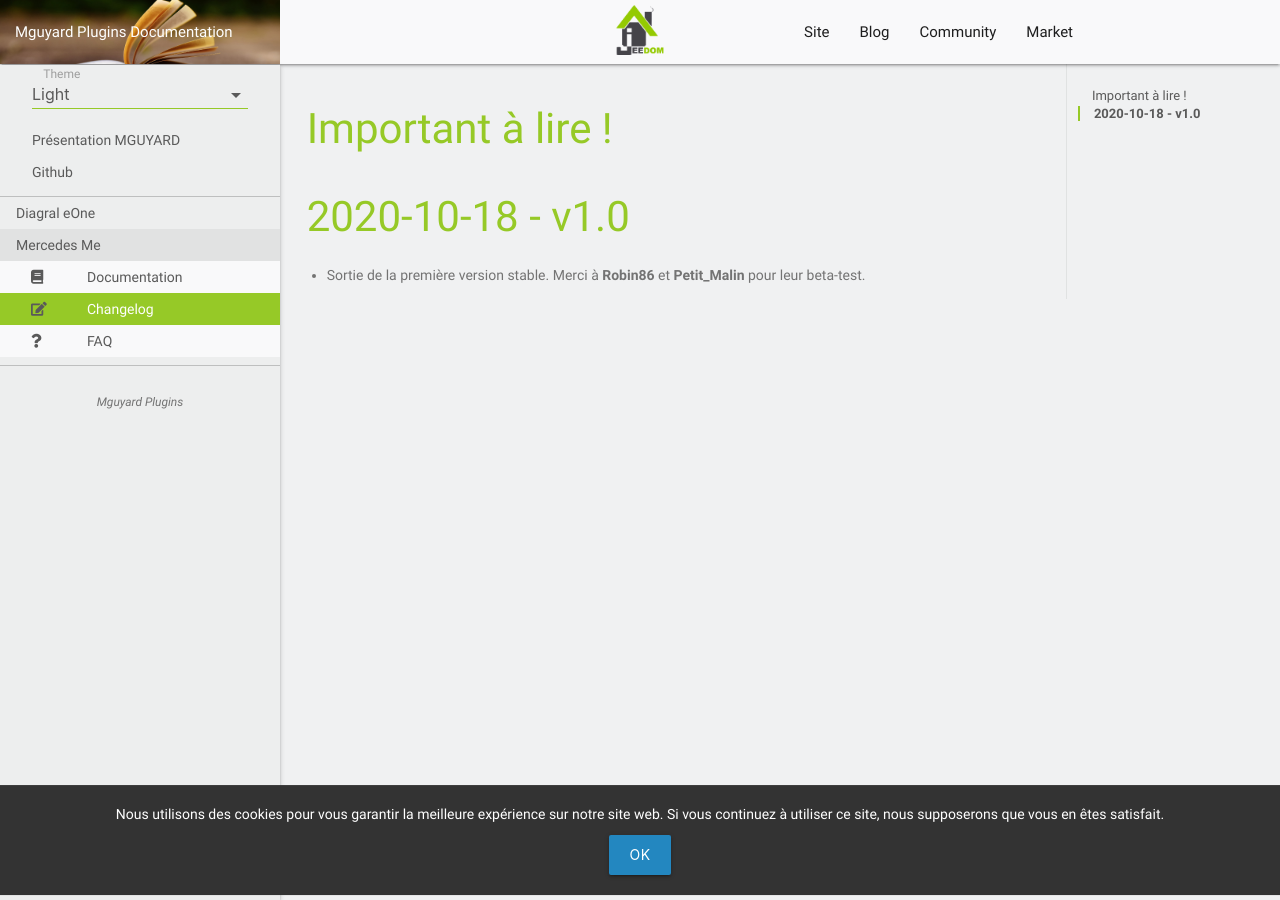
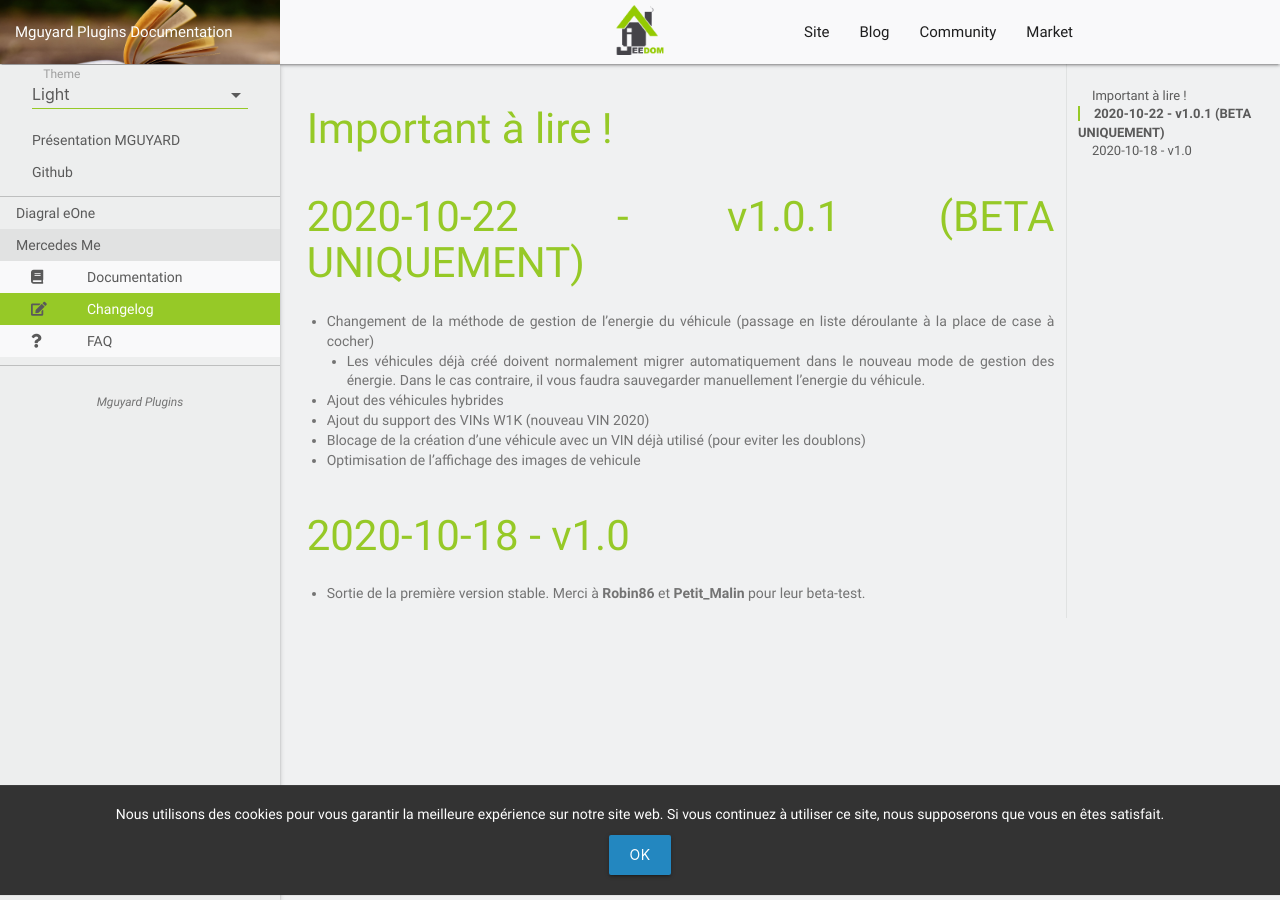
Before and after one commit to mguyard/Jeedom-Documentations, a Jekyll site: the page built from fr_FR/Mercedes_me/changelog.md, in a window 1280 px wide and 900 px high. Built offline with Jekyll 4.4.1, drawn with Linux system fonts in a browser that asks for light colours; our own code applies the rules of GitHub Pages for plain Markdown files.

Commit message:
Version 1.0.1

```diff
--- a/fr_FR/Mercedes_me/changelog.md
+++ b/fr_FR/Mercedes_me/changelog.md
@@ -1,4 +1,13 @@
 # Important à lire !
+
+# 2020-10-22 - v1.0.1 (BETA UNIQUEMENT)
+
+- Changement de la méthode de gestion de l'energie du véhicule (passage en liste déroulante à la place de case à cocher)
+  - Les véhicules déjà créé doivent normalement migrer automatiquement dans le nouveau mode de gestion des énergie. Dans le cas contraire, il vous faudra sauvegarder manuellement l'energie du véhicule.
+- Ajout des véhicules hybrides
+- Ajout du support des VINs W1K (nouveau VIN 2020)
+- Blocage de la création d'une véhicule avec un VIN déjà utilisé (pour eviter les doublons)
+- Optimisation de l'affichage des images de vehicule
 
 # 2020-10-18 - v1.0
 
```
Also changed, not shown: fr_FR/Mercedes_me/documentation.md (+4 -0 lines), fr_FR/Mercedes_me/images/EqConfiguration.png (added).
